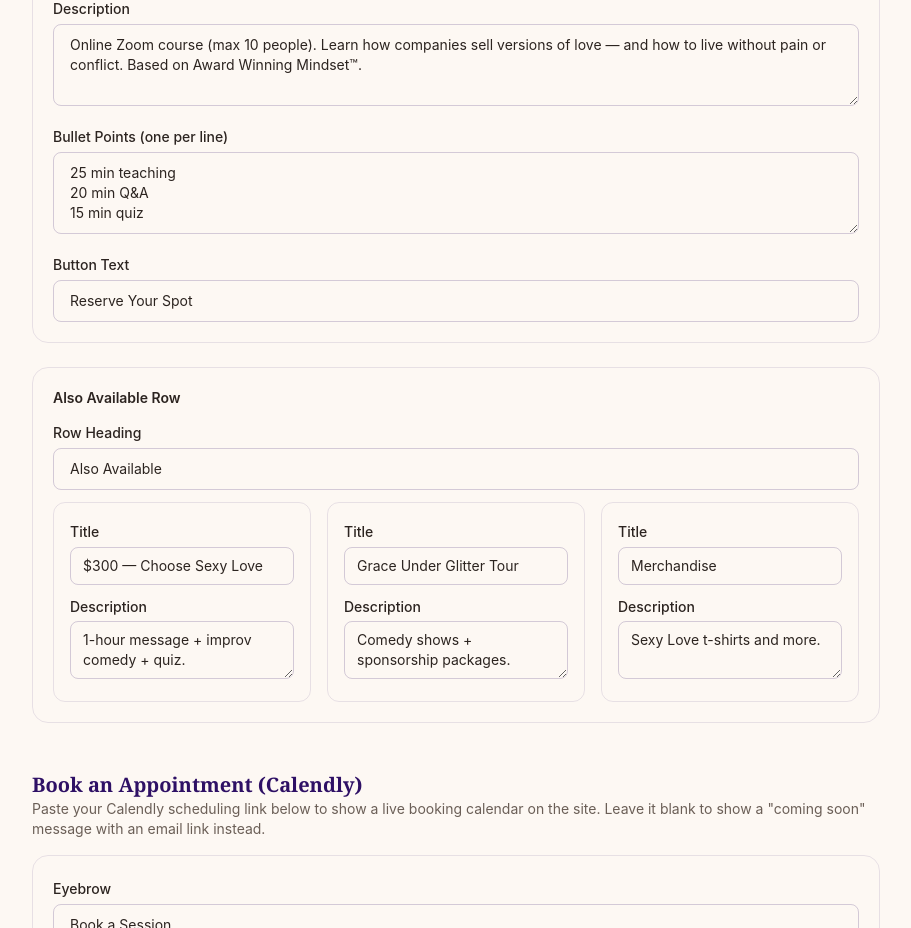
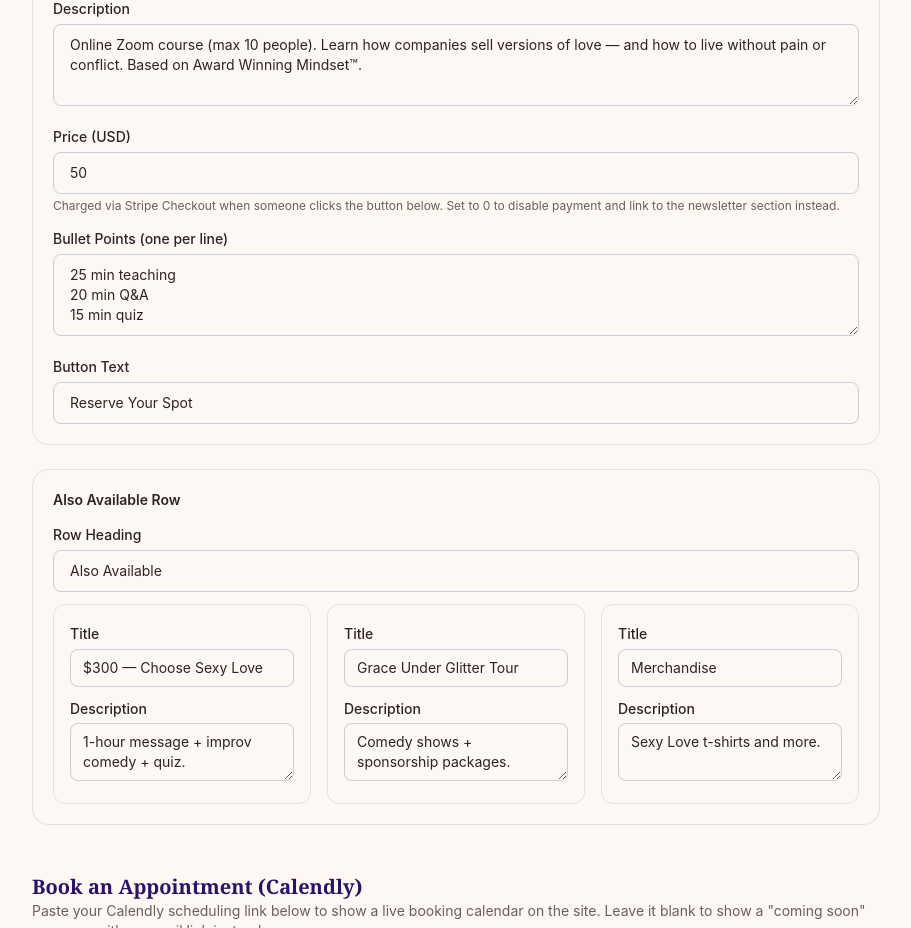
Before and after one commit to lbishopks/kingdom, a Next.js app: page /admin in a window 1280 px wide. Shown: the part 2400-3328 px from the top of the page, without its empty margins (184-1095 px from the left). Built offline with nearby package versions, Linux system fonts and the light colour scheme.

Commit message:
Add price field to Popular offer admin form

```diff
--- a/src/app/admin/Dashboard.tsx
+++ b/src/app/admin/Dashboard.tsx
@@ -53,10 +53,21 @@ export default function Dashboard({ initialContent }: { initialContent: SiteCont
     }));
   }
 
-  function handleOffersPopularChange(field: keyof OffersContent["popular"], value: string) {
+  function handleOffersPopularChange(
+    field: "label" | "title" | "description" | "bullets" | "buttonText",
+    value: string,
+  ) {
     setContent((prev) => ({
       ...prev,
       offers: { ...prev.offers, popular: { ...prev.offers.popular, [field]: value } },
+    }));
+  }
+
+  function handlePopularPriceChange(dollars: string) {
+    const cents = Math.max(0, Math.round(Number(dollars || "0") * 100));
+    setContent((prev) => ({
+      ...prev,
+      offers: { ...prev.offers, popular: { ...prev.offers.popular, priceCents: Number.isFinite(cents) ? cents : 0 } },
     }));
   }
 
@@ -351,6 +362,24 @@ export default function Dashboard({ initialContent }: { initialContent: SiteCont
             />
           </div>
           <div>
+            <label htmlFor="offers-popular-price" className="text-sm font-medium text-ink">
+              Price (USD)
+            </label>
+            <input
+              id="offers-popular-price"
+              type="number"
+              min="0"
+              step="0.01"
+              value={(content.offers.popular.priceCents / 100).toString()}
+              onChange={(e) => handlePopularPriceChange(e.target.value)}
+              className="mt-1 w-full rounded-lg border border-royal/20 px-4 py-2.5 text-sm outline-none focus:ring-2 focus:ring-royal"
+            />
+            <p className="mt-1 text-xs text-muted">
+              Charged via Stripe Checkout when someone clicks the button below. Set to 0 to disable payment and link
+              to the newsletter section instead.
+            </p>
+          </div>
+          <div>
             <label htmlFor="offers-popular-bullets" className="text-sm font-medium text-ink">
               Bullet Points (one per line)
             </label>
```
